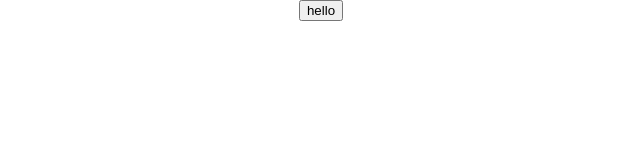
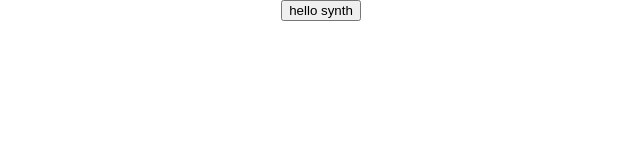
Before and after one commit to dbchristopher/ear-trainer, a React (Create React App) app: page / in a window 1280 px wide. Shown: the top 160 px of the page, without its empty margins (319-959 px from the left). Built offline with nearby package versions, Linux system fonts and the light colour scheme.

Commit message:
first synth chords

```diff
--- a/src/App.tsx
+++ b/src/App.tsx
@@ -5,29 +5,24 @@ import * as Tone from "tone";
 
 function App() {
   const hello = async () => {
-    const note1 = () => {
-      const synth = new Tone.Synth().toDestination();
-      synth.triggerAttackRelease("C4", "8n", now);
-    };
+    // Tone.start() returns a promise, the audio will be ready only after that promise is resolved.
+    await Tone.start();
+    const now = Tone.now();
+    const synth = new Tone.PolySynth(Tone.Synth).toDestination();
+    // const now = Tone.now();
+    synth.triggerAttack("C4", now);
+    synth.triggerAttack("G4", now);
+    synth.triggerRelease(["C4", "G4"], now + 2);
 
-    const note2 = () => {
-      const synth = new Tone.Synth().toDestination();
-      synth.triggerAttackRelease("G4", "8n", now);
-    };
-
-    await Tone.start();
-    //create a synth and connect it to the main output (your speakers)
-    const synth = new Tone.Synth().toDestination();
-
-    const now = Tone.now();
-    note1();
-    note2();
+    synth.triggerAttack("C4", now + 2);
+    synth.triggerAttack("C5", now + 2);
+    synth.triggerRelease(["C4", "C5"], now + 4);
   };
 
   return (
     <div className="App">
       <Reset />
-      <button onClick={hello}>hello</button>
+      <button onClick={hello}>hello synth</button>
     </div>
   );
 }
```
